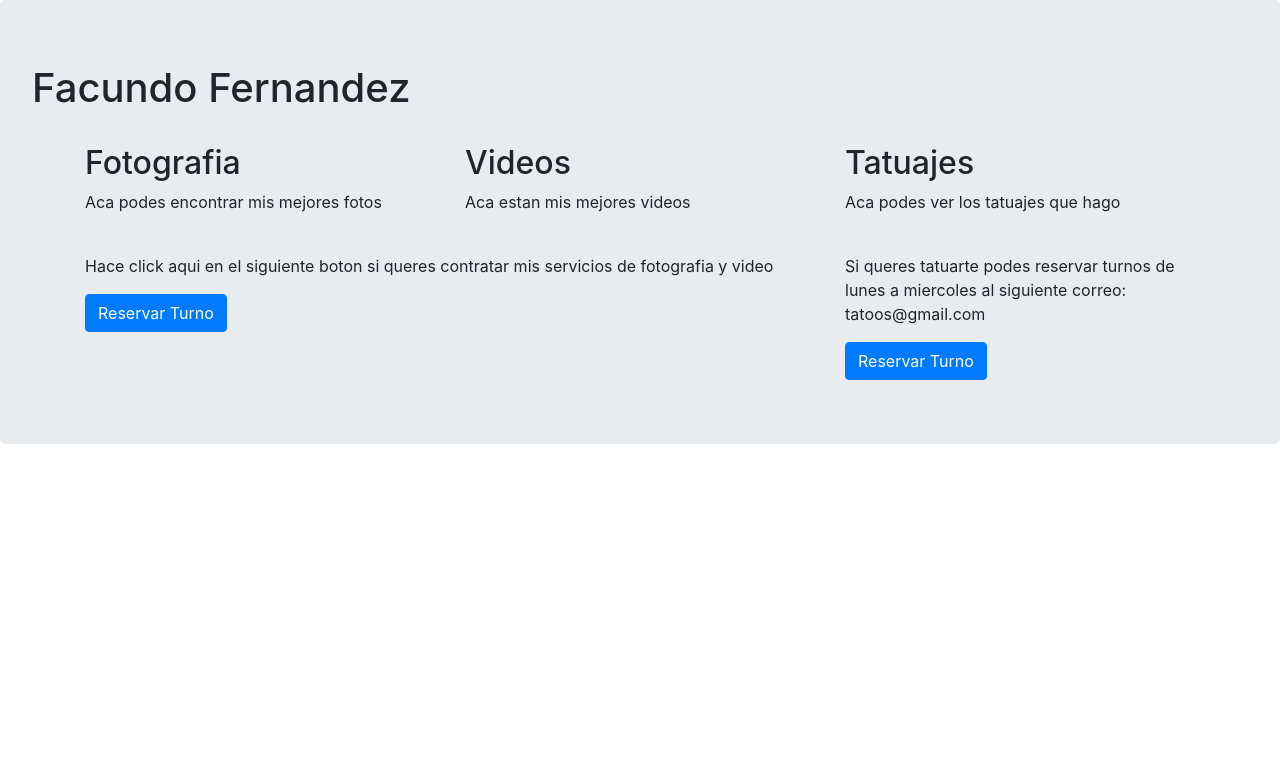
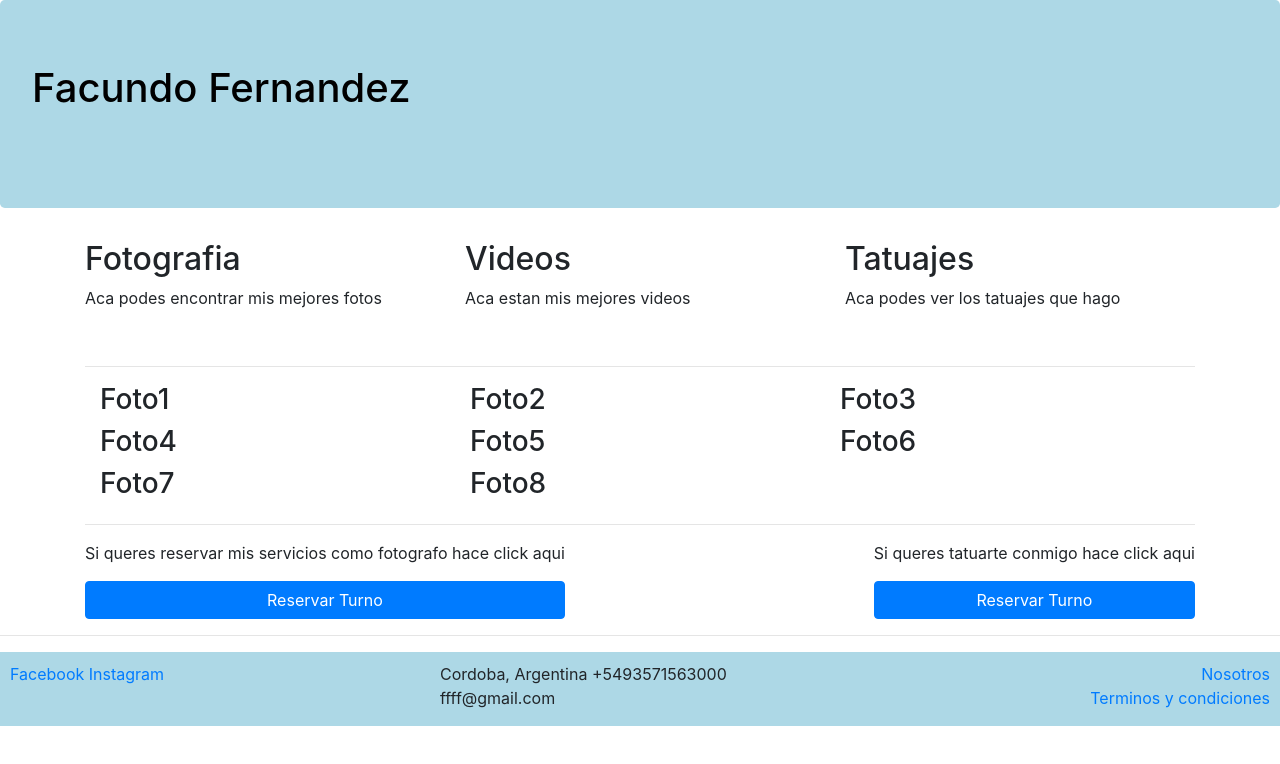
Before and after one commit to horaclito/BasicWEB-Bootstrap, a website: page index.html in a window 1280 px wide. Drawn offline with nearby package versions, Linux system fonts and the light colour scheme.

Commit message:
agregados estilos, footer, etc

```diff
--- /dev/null
+++ b/css/main.css
@@ -0,0 +1,21 @@
+.jumbotron {
+	background-color: lightblue;
+	color: black;
+}
+
+footer {
+	padding: 10px 10px 0 10px;
+	background-color: lightblue;
+	margin-bottom: 0px;
+	margin-top: 10px;
+}
+
+.card-fac {
+	flex: 1 150px;
+	padding: 2px 2px 2px 2px;
+}
+
+.btn-reserva {
+	object-position: middle;
+	width: 100%;
+}
--- a/index.html
+++ b/index.html
@@ -7,6 +7,7 @@
 
     <!-- Bootstrap CSS -->
     <link rel="stylesheet" href="node_modules/bootstrap/dist/css/bootstrap.min.css">
+    <link rel="stylesheet" href="css/main.css">
     <link rel="shortcut icon" href="/favicon.ico" type="image/x-icon">
 	<link rel="icon" href="/favicon.ico" type="image/x-icon">
     <title>Facundo Fernandez Fotografía</title>
@@ -15,6 +16,7 @@
   	<div class="jumbotron">
     	<h1>Facundo Fernandez</h1>
     	<br/>
+    </div>
     <div class="container">
     	<div class="row">
     		<div class="col-sm">
@@ -31,18 +33,73 @@
    			</div>
    		</div>
    		<br/>
-    		<div class="row">
-    			<div class="col-sm-8">
-    				<p>Hace click aqui en el siguiente boton si queres contratar mis servicios de fotografia y video</p>
-    				<button type="button" class="btn btn-primary">Reservar Turno</button>
+   		<hr>
+   		<div class="d-flex flex-wrap">
+   			<div class="col-sm-4">
+   				<h3>Foto1</h3>
    			</div>
-    			<div class="col-sm">
-    				<p>Si queres tatuarte podes reservar turnos de lunes a miercoles al siguiente correo: tatoos@gmail.com</p>
-    				<button type="button" class="btn btn-primary">Reservar Turno</button>
+   			<div class="col-sm-4">
+   				<h3>Foto2</h3>
+   			</div>
+   			<div class="col-sm-4">
+   				<h3>Foto3</h3>
+   			</div>
+   			<div class="col-sm-4">
+   				<h3>Foto4</h3>
+   			</div>
+   			<div class="col-sm-4">
+   				<h3>Foto5</h3>
+   			</div>
+   			<div class="col-sm-4">
+   				<h3>Foto6</h3>
+   			</div>
+   			<div class="col-sm-4">
+   				<h3>Foto7</h3>
+   			</div>
+   			<div class="col-sm-4">
+   				<h3>Foto8</h3>
+   			</div>
+   		</div>
+   		<hr>
+   		<div class="d-flex justify-content-between">
+   			<div class="d-sm-flex flex-column justify-content-between">
+   				<div>
+   					<p>Si queres reservar mis servicios como fotografo hace click aqui</p>
+   				</div>
+   				<div>
+   					<button type="button" class="btn btn-primary btn-reserva">Reservar Turno</button>
+   				</div>
+   			</div>
+   			<div class="d-sm-flex flex-column justify-content-between">
+   				<div>
+   					<p>Si queres tatuarte conmigo hace click aqui</p>
+   				</div>
+    			<div>
+    				<button type="button" class="btn btn-primary btn-reserva">Reservar Turno</button>
     			</div>
     		</div>
     	</div>
    	</div>
+   	<hr>
+   	<footer>
+   		<div class="row">
+   			<div class="col-sm-4">
+   			<a href="http://www.facebook.com">Facebook</a>
+   			<a href="http://www.instgram.com">Instagram</a>
+   			</div>
+   			<div class="col-sm-4">
+   				<address>
+   					Cordoba, Argentina
+   					+5493571563000
+   					ffff@gmail.com
+   				</address>
+   			</div>
+   			<div class="col-sm-4 d-flex flex-column align-items-end">
+   				<a href="http://www.facebook.com">Nosotros</a>
+   				<a href="http://www.instagram.com">Terminos y condiciones</a>
+   			</div>
+   		</div>
+   	</footer>
     <!-- Optional JavaScript -->
     <!-- jQuery first, then Popper.js, then Bootstrap JS -->
     <script src="node_modules/jQuery/dist/jQuery.min.js"></script>
```
Lines whose indentation alone changed are shown as unchanged.
